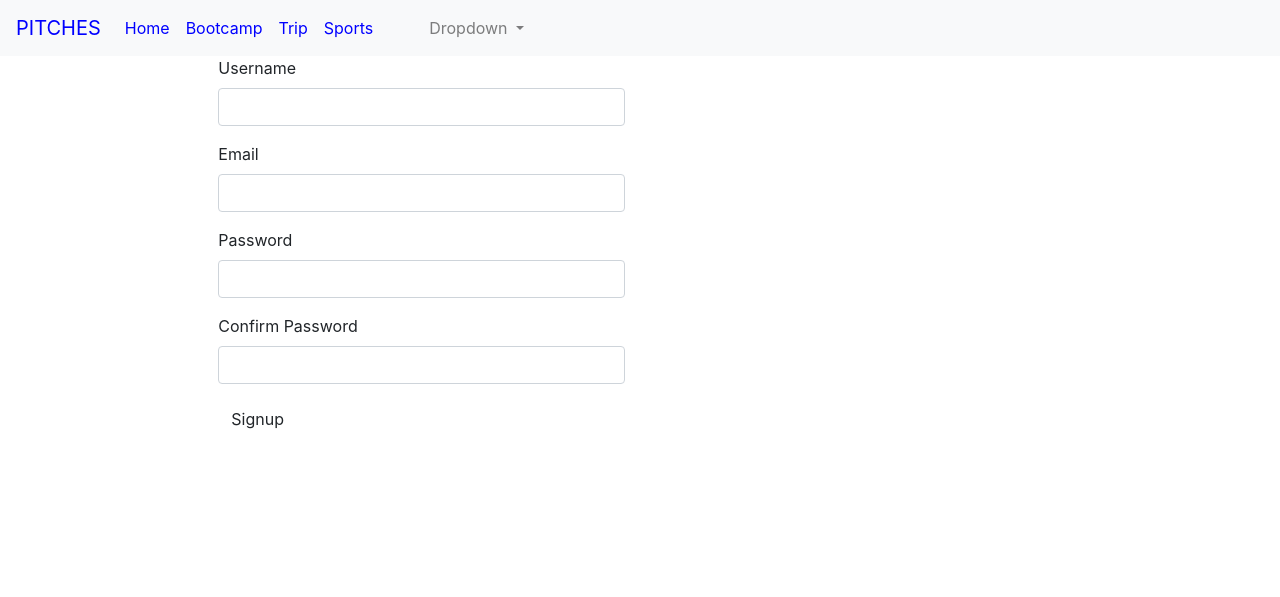
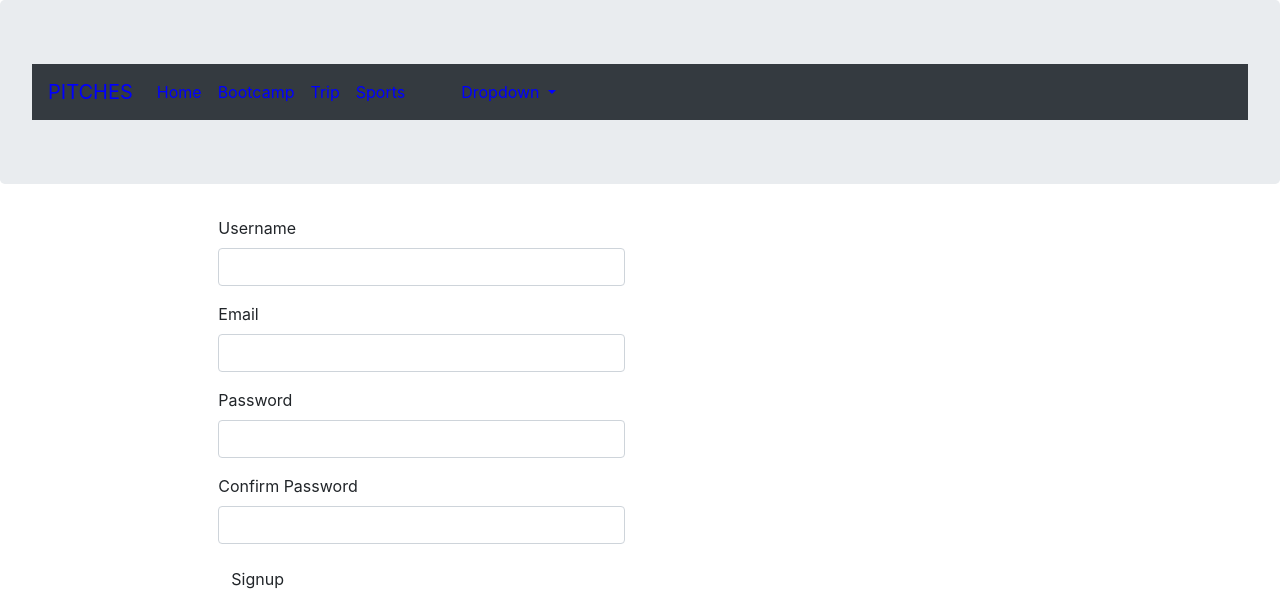
Before and after one commit to Maxwel5/minute-pitch, a Flask app: page /authenticate/sign-up in a window 1280 px wide. Shown: the top 597 px of the page. Run offline with Flask 2, Linux system fonts and the light colour scheme; some libraries are stand-ins or nearby versions.

Commit message:
Editing navbar

```diff
--- a/app/templates/navbar.html
+++ b/app/templates/navbar.html
@@ -1,30 +1,5 @@
-<!-- <div class="jumbotron">
+<div class="jumbotron">
     <nav class="navbar navbar-expand-lg navbar-light bg-dark">
-        <a class="navbar-brand" style="color: blue" href="#">Pitches</a>
-        <button class="navbar-toggler" type="button" data-toggle="collapse" data-target="#navbarSupportedContent"
-            aria-controls="navbarSupportedContent" aria-expanded="false" aria-label="Toggle navigation">
-            <span class="navbar-toggler-icon"></span>
-        </button>
-
-        <div class="collapse navbar-collapse" id="navbarSupportedContent">
-            <ul class="nav navbar-nav navbar-right">
-                <li class="nav-item active">
-                    {% if current_user.is_authenticated %}
-                <li><a href="{{url_for('main.profile')}}">Profile</a></li>
-                <a class="nav-link" href="#">Home <span class="sr-only">(current)</span></a>
-                <li style="color:blue;padding:20px;">{{current_user.username|capitalize}}</li>
-                <li><a href="{{url_for('auth.logout')}}">Sign out</a></li>
-                {% else %}
-                <li><a href="{{url_for('auth.login')}}">Login</a></li>
-                {%endif%}
-            </ul>
-            </li>
-            </ul>
-        </div>
-    </nav>
-</div> -->
-
-<nav class="navbar navbar-expand-lg navbar-light bg-light">
         <a class="navbar-brand" style="color: blue" href="#">PITCHES</a>
         <button class="navbar-toggler" type="button" data-toggle="collapse" data-target="#navbarSupportedContent"
             aria-controls="navbarSupportedContent" aria-expanded="false" aria-label="Toggle navigation">
@@ -47,8 +22,8 @@
                 </li>
                 <li style="color:blue;padding:20px;">{{current_user.username|capitalize}}</li>
                 <li class="nav-item dropdown">
-                <a class="nav-link dropdown-toggle" href="#" id="navbarDropdown" role="button" data-toggle="dropdown"
-                    aria-haspopup="true" aria-expanded="false">
+                    <a class="nav-link dropdown-toggle" style="color: blue" href="#" id="navbarDropdown" role="button"
+                        data-toggle="dropdown" aria-haspopup="true" aria-expanded="false">
                         Dropdown
                     </a>
                     <div class="dropdown-menu" aria-labelledby="navbarDropdown">
@@ -59,3 +34,4 @@
             </ul>
         </div>
     </nav>
+</div>
```
Lines whose indentation alone changed are shown as unchanged.
